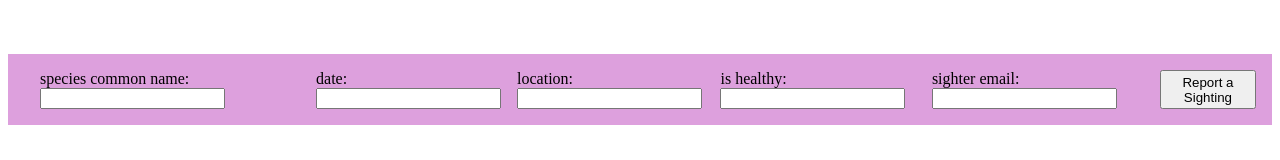
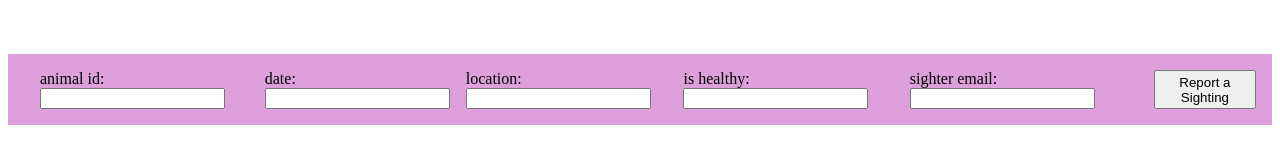
Before and after one commit to NatalieMonique111/techtonica-assignments, a React (Create React App) app in the folder endangered-animal-app/endangered-animal-app-project/app/: page / in a window 1280 px wide. Shown: the part 251-411 px from the top of the page. Built offline with nearby package versions, Linux system fonts and the light colour scheme; no server answers.

Commit message:
changed a label to animal id.

```diff
--- a/endangered-animal-app/endangered-animal-app-project/app/src/AddSightings/index.js
+++ b/endangered-animal-app/endangered-animal-app-project/app/src/AddSightings/index.js
@@ -31,7 +31,7 @@ const AddSighting = ({sightings, setSightings}) => {
   return (
     <form className = 'form'{...{ onSubmit }}>
       <label>
-        species common name:
+        animal id:
         <input></input>
       </label>
       <label>
```
